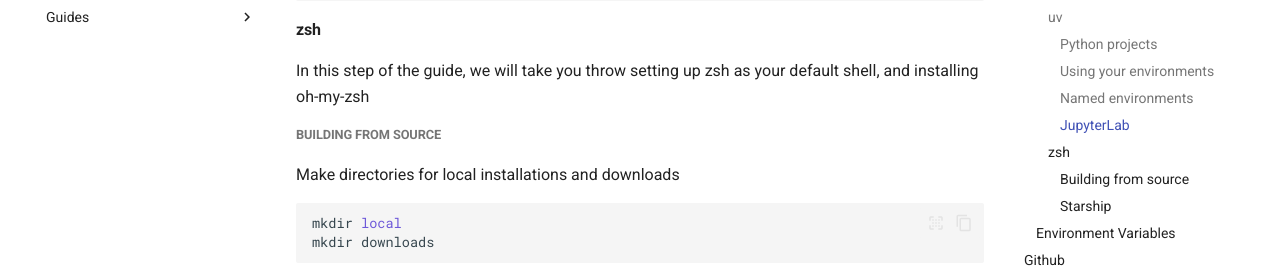
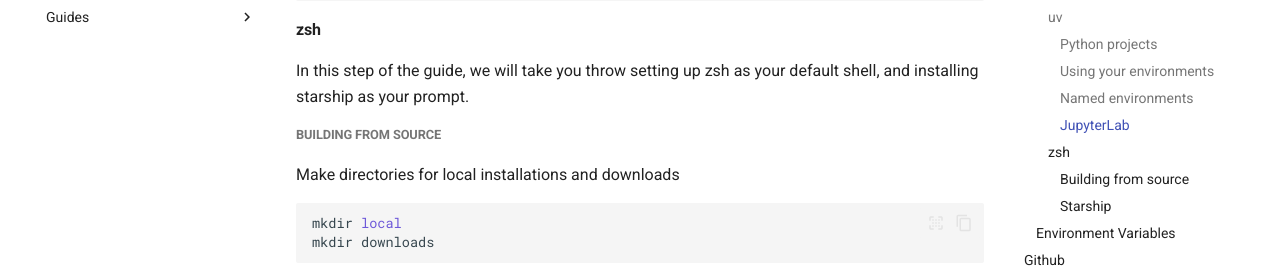
Before and after one commit to cph-sodas/cph-sodas.github.io, an MkDocs documentation site: the page built from docs/server/setup.md, in a window 1280 px wide and 900 px high, scrolled down 3310 px. Shown: the part 199-477 px from the top of the window. Built offline with MkDocs 1.6.1 and Material for MkDocs 9.7.7, drawn with Linux system fonts in a browser that asks for light colours.

Commit message:
change prompt from omz to starship

```diff
--- a/docs/server/setup.md
+++ b/docs/server/setup.md
@@ -165,7 +165,7 @@ echo "alias jadd=\"python -m ipykernel install --user --display-name \${PWD} --n
 #### zsh
 
 In this step of the guide, we will take you throw setting up zsh
-as your default shell, and installing oh-my-zsh
+as your default shell, and installing starship as your prompt.
 
 ##### Building from source
 
```
